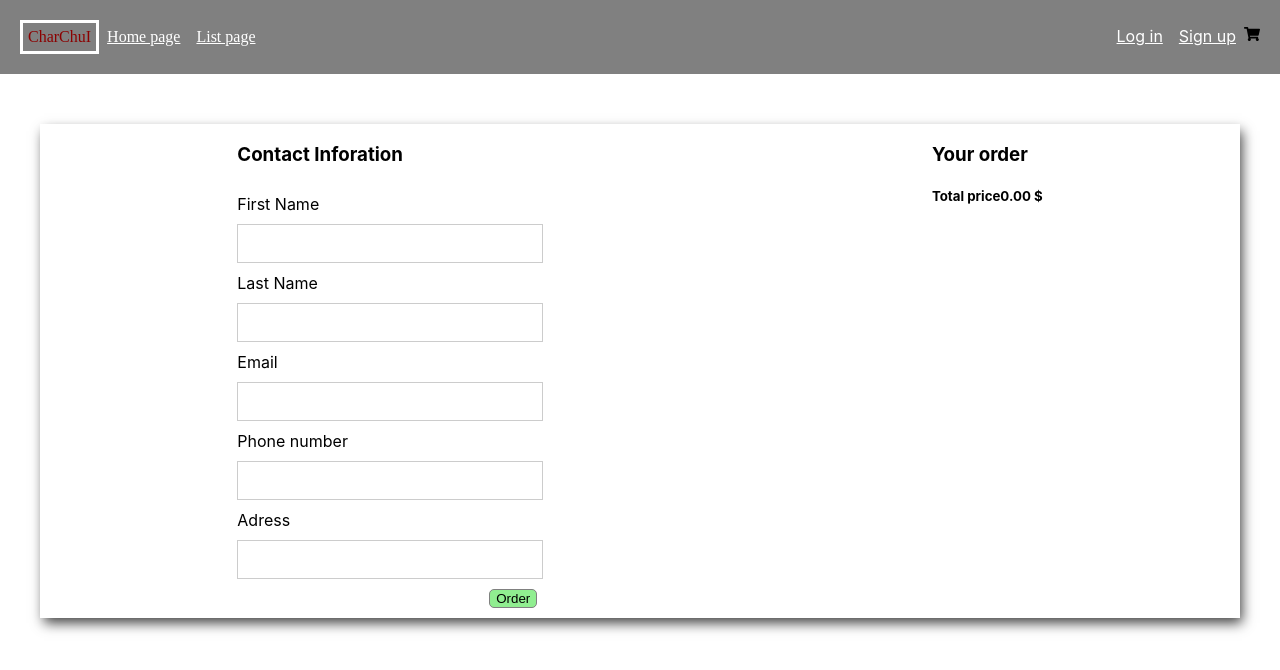
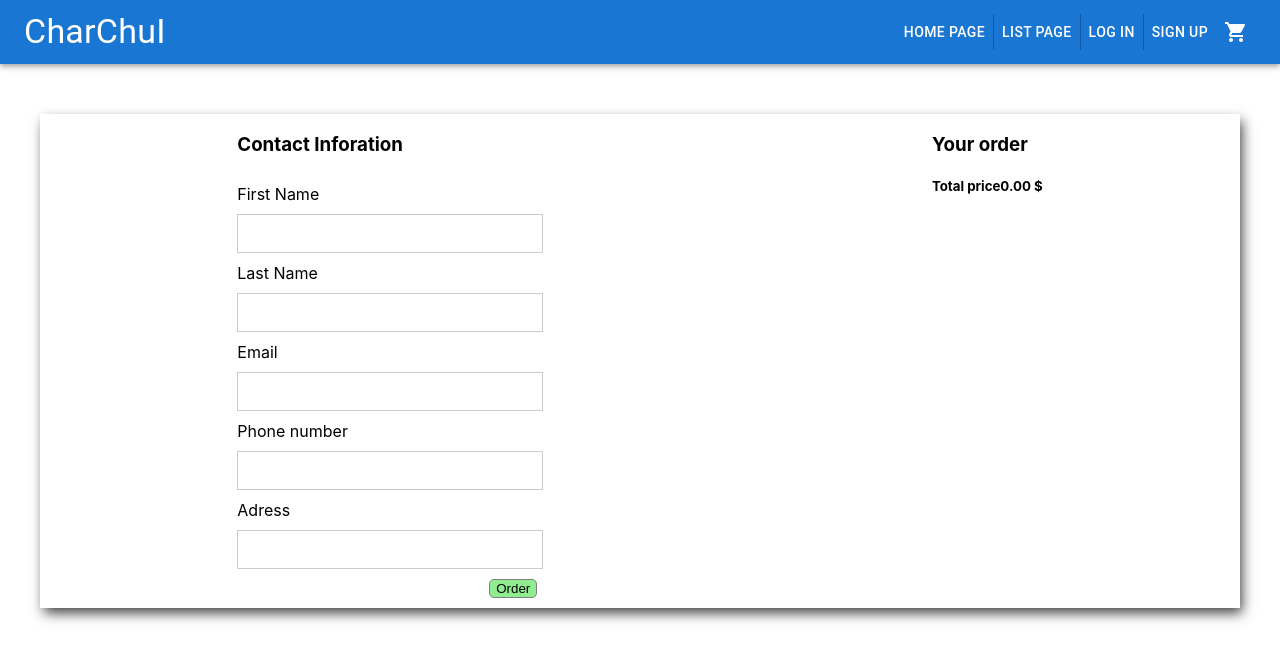
Before and after one commit to ChudinAndrew/fake-store-Test-task, a React (Create React App) app: page /order in a window 1280 px wide. Shown: the top 670 px of the page. Built offline with nearby package versions, Linux system fonts and the light colour scheme.

Commit message:
Header and cart

```diff
--- a/package.json
+++ b/package.json
@@ -3,6 +3,12 @@
   "version": "0.1.0",
   "private": true,
   "dependencies": {
+    "@emotion/react": "^11.10.5",
+    "@emotion/styled": "^11.10.5",
+    "@fontsource/roboto": "^4.5.8",
+    "@mui/icons-material": "^5.11.0",
+    "@mui/material": "^5.11.1",
+    "@mui/styled-engine-sc": "^5.11.0",
     "@testing-library/jest-dom": "^5.16.5",
     "@testing-library/react": "^13.4.0",
     "@testing-library/user-event": "^13.5.0",
--- a/src/modules/App/App.tsx
+++ b/src/modules/App/App.tsx
@@ -1,7 +1,6 @@
 import Header from "../Header/Header";
 import { Route, Routes } from "react-router-dom";
 import HomePage from "../HomePage/HomePage";
-import "./App.css";
 import { AppWrpapper } from "../../styles";
 import ListPage from "../ListPage/ListPage";
 import ProductInfo from "../ProductInfo/ProductInfo";
@@ -11,7 +10,7 @@ import OrderC from "../Order/Order";
 
 function App() {
   return (
-    <AppWrpapper>
+    <>
       <Header />
       <Routes>
         <Route path="/" element={<ListPage />} />
@@ -22,7 +21,7 @@ function App() {
         <Route path="/signup/" element={<SignUp />} />
         <Route path="/login/" element={<LogIn />} />
       </Routes>
-    </AppWrpapper>
+    </>
   );
 }
 
--- a/src/modules/Cart/Cart.tsx
+++ b/src/modules/Cart/Cart.tsx
@@ -1,8 +1,8 @@
-import { CartWrapper } from "./CartStyless";
-import { FaTrash } from "react-icons/fa";
 import { useDispatch } from "react-redux";
 import { deleteCartItem } from "../ListPage/store/actions";
-import { ShopButton } from "../../styles";
+import { IconButton, ListItem, Typography } from "@mui/material";
+import { Close } from "@mui/icons-material";
+import { Box } from "@mui/system";
 interface ICartList {
   title: string;
   image: string;
@@ -13,15 +13,19 @@ interface ICartList {
 const Cart = ({ title, image, price, id }: ICartList) => {
   const dispatch = useDispatch();
   return (
-    <CartWrapper>
-      <div>
-        <img className="img" src={image} />
-      </div>
-      <div className="price-trash">
-        <div className="price">{price} $</div>
-        <FaTrash onClick={()=>dispatch(deleteCartItem(id))} className="trash" />
-      </div>
-    </CartWrapper>
+    <ListItem>
+      <ListItem>
+        <Box component="img" src={image} sx={{ height: "50px" }} />
+      </ListItem>
+      <ListItem sx={{ justifyContent:'end'}}>
+        <Typography sx={{ float: "right" }} variant="inherit" component="div">
+          {price} $
+        </Typography>
+      </ListItem>
+      <IconButton onClick={() => dispatch(deleteCartItem(id))}>
+        <Close />
+      </IconButton>
+    </ListItem>
   );
 };
 
--- a/src/modules/Cart/CartStyless.ts
+++ b/src/modules/Cart/CartStyless.ts
@@ -1,34 +1,10 @@
 import styled from "styled-components";
 
-
-
 export const CartWrapper = styled.div`
-display:flex;
-align-items:center;
-justify-content:space-between;
-padding:8px 0;
-.price-trash{
-    display:flex;
-}
-.img{
-    padding-left:40px;
-    height:50px;
-}
-.price{
-    align-self: center;
-    padding-right:40px;
-    font-size:20px;
-    float:right;
-}
-.trash{
-    cursor: pointer;
-    color:grey;
-    padding-right:10px;
-    transition: color, transform 500ms ease;
-}
-
-.trash:hover{
-    color:red;
-    transform: scale(1.5);
-}
-`
+  .img {
+    height: 50px;
+  }
+`;
+export const wrapImg = styled.div`
+  height: 50px;
+`;
--- a/src/modules/Header/Header.tsx
+++ b/src/modules/Header/Header.tsx
@@ -1,11 +1,24 @@
 import { FC, useEffect, useState } from "react";
-import { HeaderBar, HeaderWrapper, ShopButton } from "../../styles";
 import { NavLink, useNavigate } from "react-router-dom";
-import { FaShoppingCart } from "react-icons/fa";
 import { useSelector } from "react-redux";
 import { RootState } from "../../redux/redux-store";
 import Cart from "../Cart/Cart";
-import { OrderButton } from "./HeaderStyle";
+import {
+  AppBar,
+  Button,
+  ButtonGroup,
+  Divider,
+  Drawer,
+  IconButton,
+  List,
+  ListItem,
+  ListItemIcon,
+  ListItemText,
+  Toolbar,
+  Typography,
+} from "@mui/material";
+import { Box } from "@mui/system";
+import { ShoppingCart } from "@mui/icons-material";
 // import { Route } from 'react-router'
 
 // interface ICartList {
@@ -16,7 +29,6 @@ import { OrderButton } from "./HeaderStyle";
 // }
 const Header: FC = () => {
   let [cartOpen, setCartOpen] = useState(false);
-  // let [cartList, setCartList] = useState<ICartList[]>([]);
 
   const { cart } = useSelector(({ product }: RootState) => ({
     cart: product.cart,
@@ -39,48 +51,97 @@ const Header: FC = () => {
   }
 
   return (
-    <HeaderWrapper>
-      <HeaderBar>
-        <div className="logo">CharChuI</div>
-        <NavLink to="home" className="link">
+    <>
+      <Box sx={{ flexGrow: 1 }}>
+        <AppBar position="static" color="primary">
+          <Toolbar sx={{ display: "flex" }}>
+            <Typography variant="h4" component="div" sx={{ flexGrow: 1 }}>
+              CharChuI
+            </Typography>
+            <ButtonGroup variant="text" color="inherit">
+              <Button
+                variant="text"
+                component={NavLink}
+                to="home"
+                color="inherit"
+              >
                 Home page
-        </NavLink>
-        <NavLink to="pagelist" className="link">
+              </Button>
+              <Button
+                variant="text"
+                component={NavLink}
+                to="pagelist"
+                color="inherit"
+              >
                 List page
-        </NavLink>
-      </HeaderBar>
-      <ShopButton>
-        <NavLink to="login" className="link">
+              </Button>
+
+              <Button
+                variant="text"
+                component={NavLink}
+                to="login"
+                color="inherit"
+              >
                 Log in
-        </NavLink>
-        <NavLink to="signup" className="link">
+              </Button>
+
+              <Button
+                variant="text"
+                component={NavLink}
+                to="signup"
+                color="inherit"
+              >
                 Sign up
-        </NavLink>
-        <FaShoppingCart
-          onClick={() => setCartOpen((cartOpen = !cartOpen))}
-          className={`shop-btn ${cartOpen && "active"}
-          `}
-        />
-      </ShopButton>
-      {cartOpen && (
-        <div
-          tabIndex={1}
-          onBlur={() => setCartOpen(false)}
-          className="cart-shop"
+              </Button>
+            </ButtonGroup>
+            <IconButton color="inherit" onClick={() => setCartOpen(true)}>
+              <ShoppingCart />
+            </IconButton>
+            <Drawer
+              anchor="right"
+              open={cartOpen}
+              onClose={() => setCartOpen(false)}
             >
-          <div>{cartList}</div>
-          {cart?.length > 0 && (
-            <div>
-              <div className="total-price">
-                <div>Total price </div>
-                <div>{totalPrice.toFixed(2)} $</div>
-              </div>
-              <OrderButton onClick={orderClick}>Order</OrderButton>
-            </div>
+              <List sx={{ width: "400px" }}>
+                <ListItem>
+                  <ListItemIcon>
+                    <ShoppingCart />
+                  </ListItemIcon>
+                  <ListItemText primary="Cart" />
+                </ListItem>
+                <Divider />
+                {!cart.length ? (
+                  <ListItem>Cart empty!</ListItem>
+                ) : (
+                  <>
+                    {cart.map((el: any) => (
+                      <Cart key={el.id} {...el} />
+                    ))}
+                    <Divider />
+                    <ListItem>
+                      <Typography sx={{ fontWeight: 600, flexGrow: 1 }}>
+                        Total price :{" "}
+                        {cart.reduce((acc: any, item: any) => {
+                          return acc + item.price;
+                        }, 0)}{" "}
+                        $
+                      </Typography>
+                      <Button
+                        onClick={orderClick}
+                        variant="outlined"
+                        color="inherit"
+                      >
+                        Order
+                      </Button>
+                    </ListItem>
+                  </>
                 )}
-        </div>
-      )}
-    </HeaderWrapper>
+              </List>
+            </Drawer>
+          </Toolbar>
+        </AppBar>
+      </Box>
+    </>
   );
 };
 
```
Also changed, not shown: src/modules/App/App.css (deleted), 1 other file (tests, documents, lock files or other folders). Lines whose indentation alone changed are shown as unchanged.
